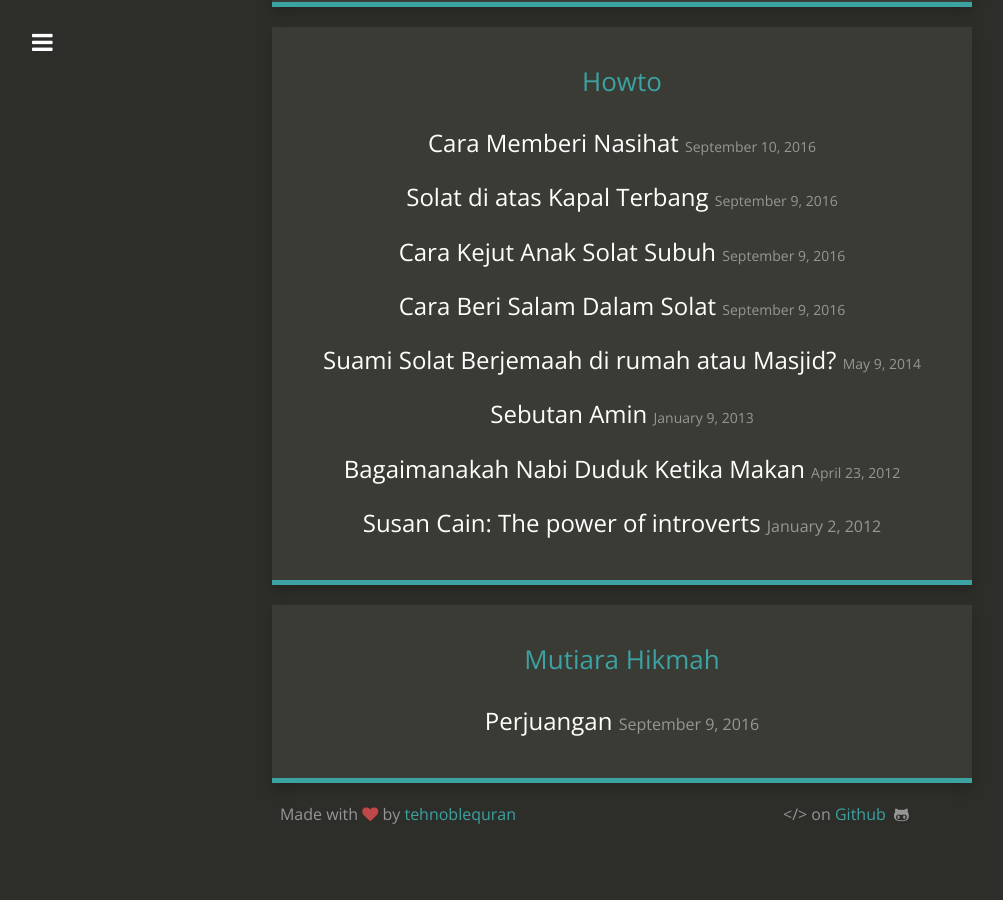
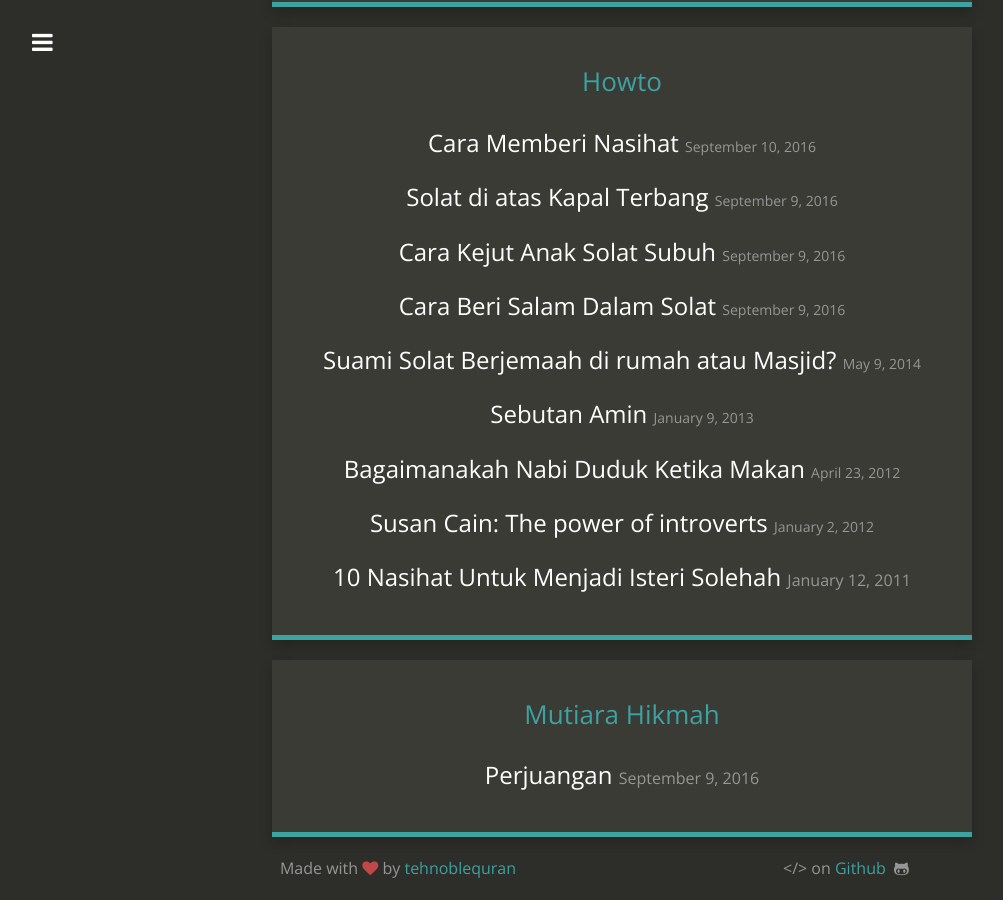
Before and after one commit to kedamaian/swsyafiq, a Jekyll site: the page built from posts-by-categories.html, in a window 1280 px wide and 900 px high, scrolled down 4110 px. Shown: the whole window, without its empty margins (18-1021 px from the left). Built offline with Jekyll 4.4.1, drawn with Linux system fonts in a browser that asks for light colours; nearby versions of some CDN libraries; before the commit the page ends 4956 px from its top, so only the background shows below that.

Commit message:
Updated 2011-01-12-10-nasihat-menjadi-isteri-solehah.md

```diff
--- a/_posts/2011-01-12-10-nasihat-menjadi-isteri-solehah.md
+++ b/_posts/2011-01-12-10-nasihat-menjadi-isteri-solehah.md
@@ -1,3 +1,11 @@
+---
+layout: post
+published: true
+author: tehnoblequran
+title: 10 Nasihat Untuk Menjadi Isteri Solehah
+categories:
+  - Howto
+---
 HATI ibu mana yang tidak gembira tatkala anak gadisnya dipinang orang. Sukanya hati bukan kepalang lalu pelbagai langkah bersiap untuk melangsungkan pernikahan dijalankan menurut tertib dan adat.
 
 Biasanya ibu dan ayah akan bertungkus-lumus berusaha menjadikan majlis akad nikah puteri kesayangannya dengan penuh komitmen supaya meriah dan ceria.
```
